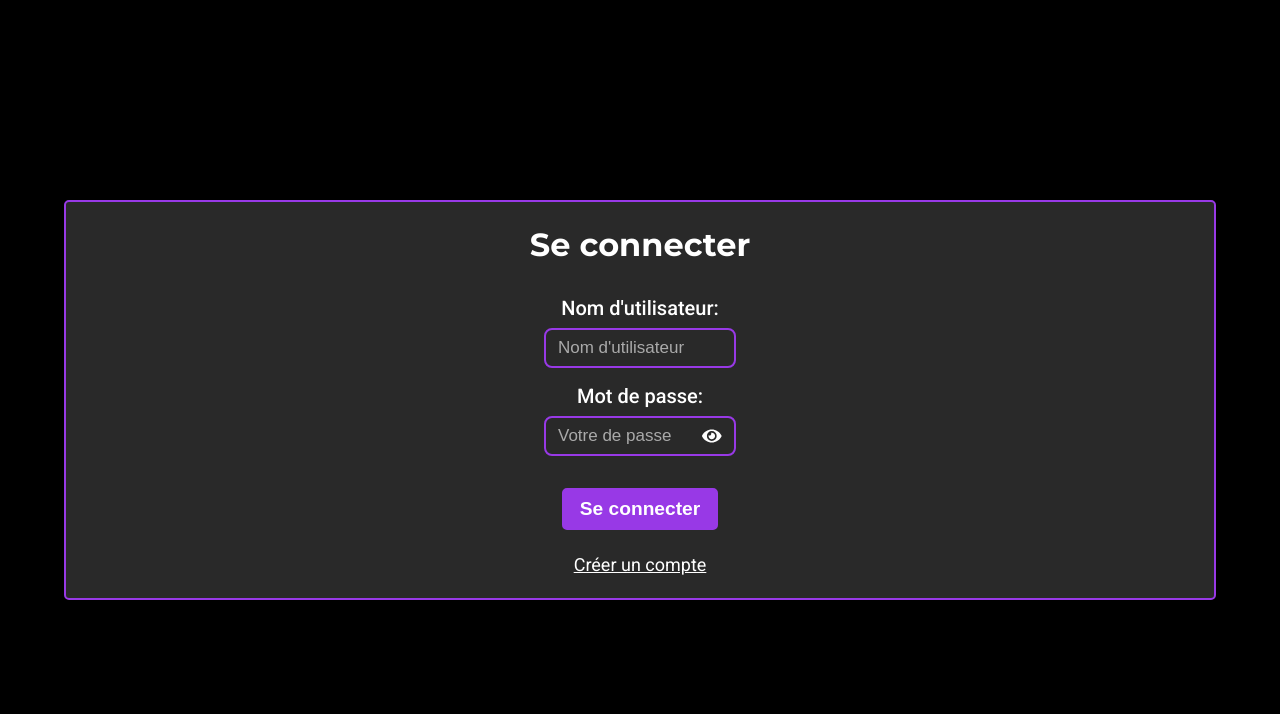
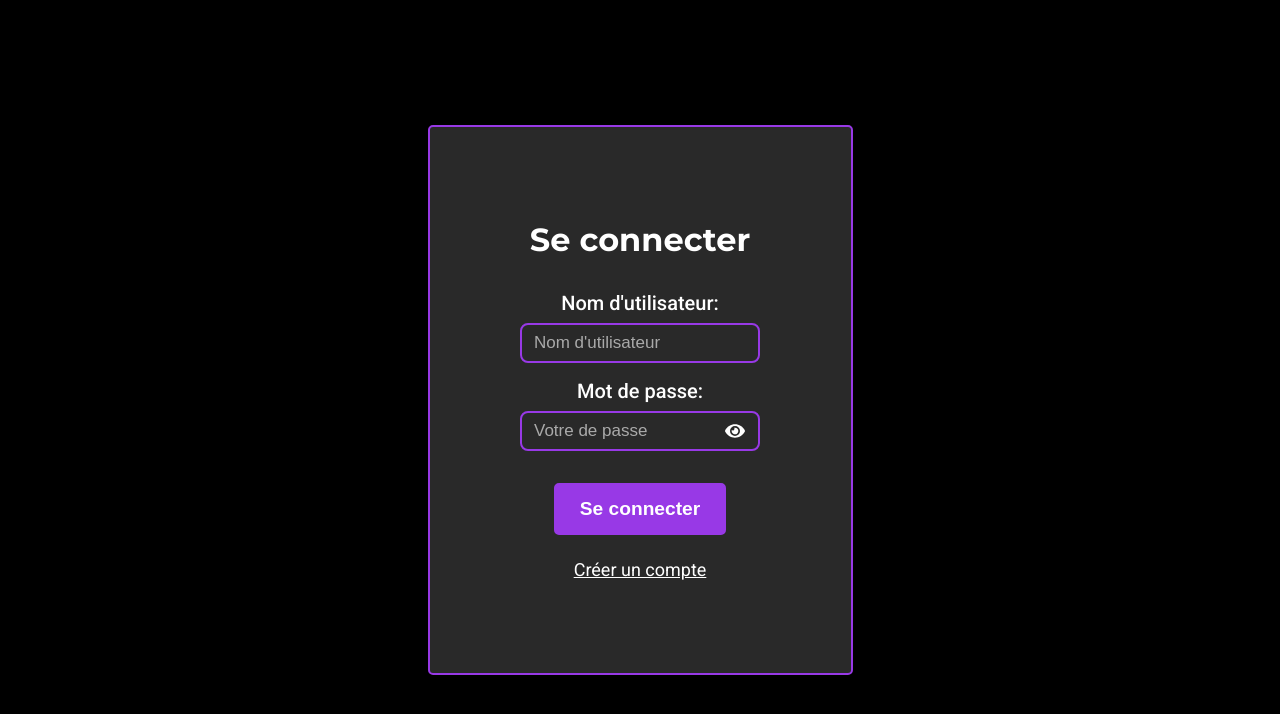
Before and after one commit to NzlThomas/bokubooks-frontend, a React (Vite) app: page /login in a window 1280 px wide. Shown: the top 714 px of the page. Built offline with nearby package versions, Linux system fonts and the light colour scheme; no server answers.

Commit message:
login-form responsive

```diff
--- a/src/components/LoginForm/LoginForm.module.css
+++ b/src/components/LoginForm/LoginForm.module.css
@@ -102,3 +102,19 @@
 .loginContainer a:hover {
   text-decoration: none;
 }
+
+@media (min-width: 1200px) {
+  .loginContainer {
+    width: 425px;
+    height: 550px;
+  }
+
+  .usernameInput,
+  .inputIconContainer {
+    width: 15rem;
+  }
+
+  .loginBtn {
+    padding: 0.8rem 1.5rem;
+  }
+}
```
